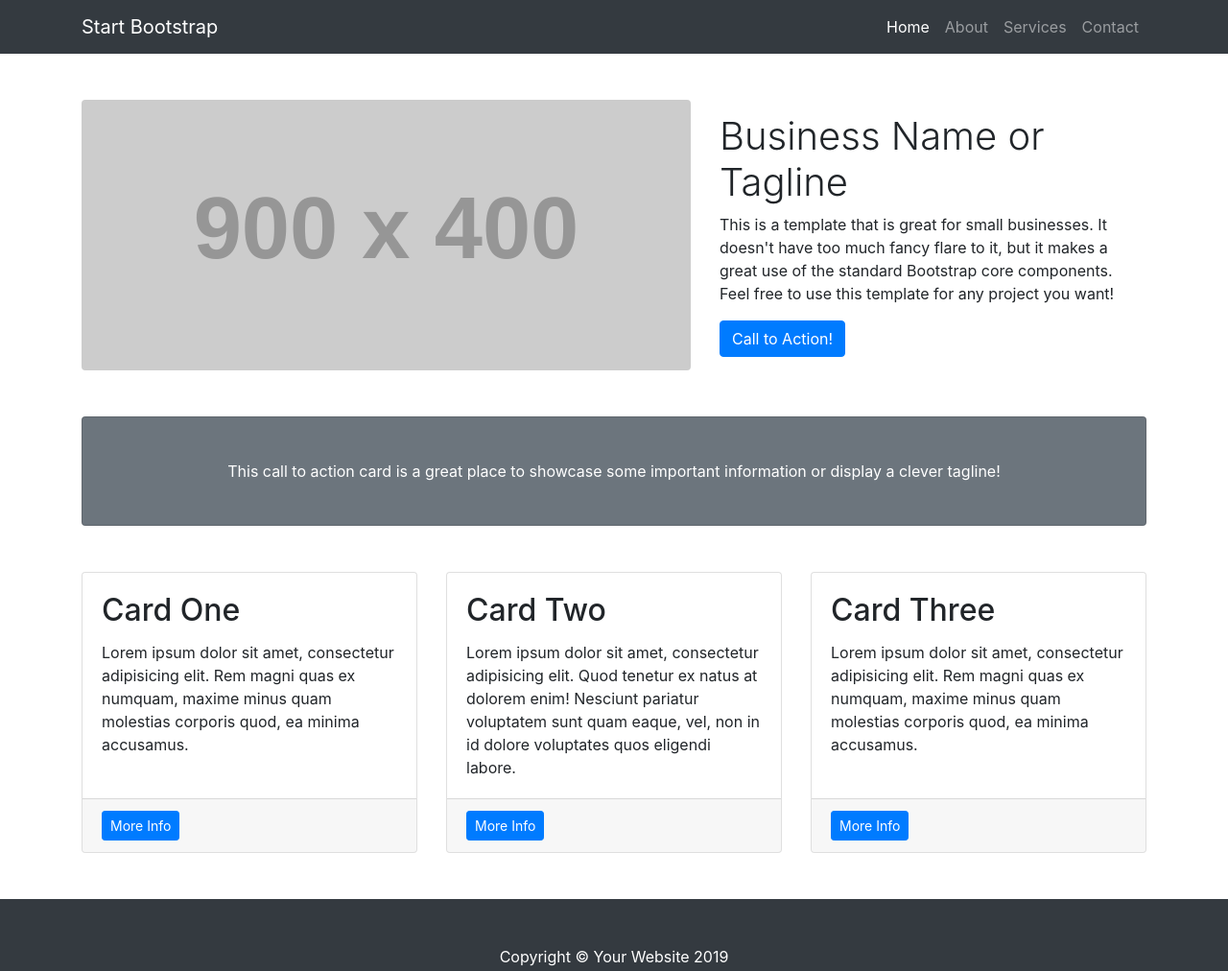
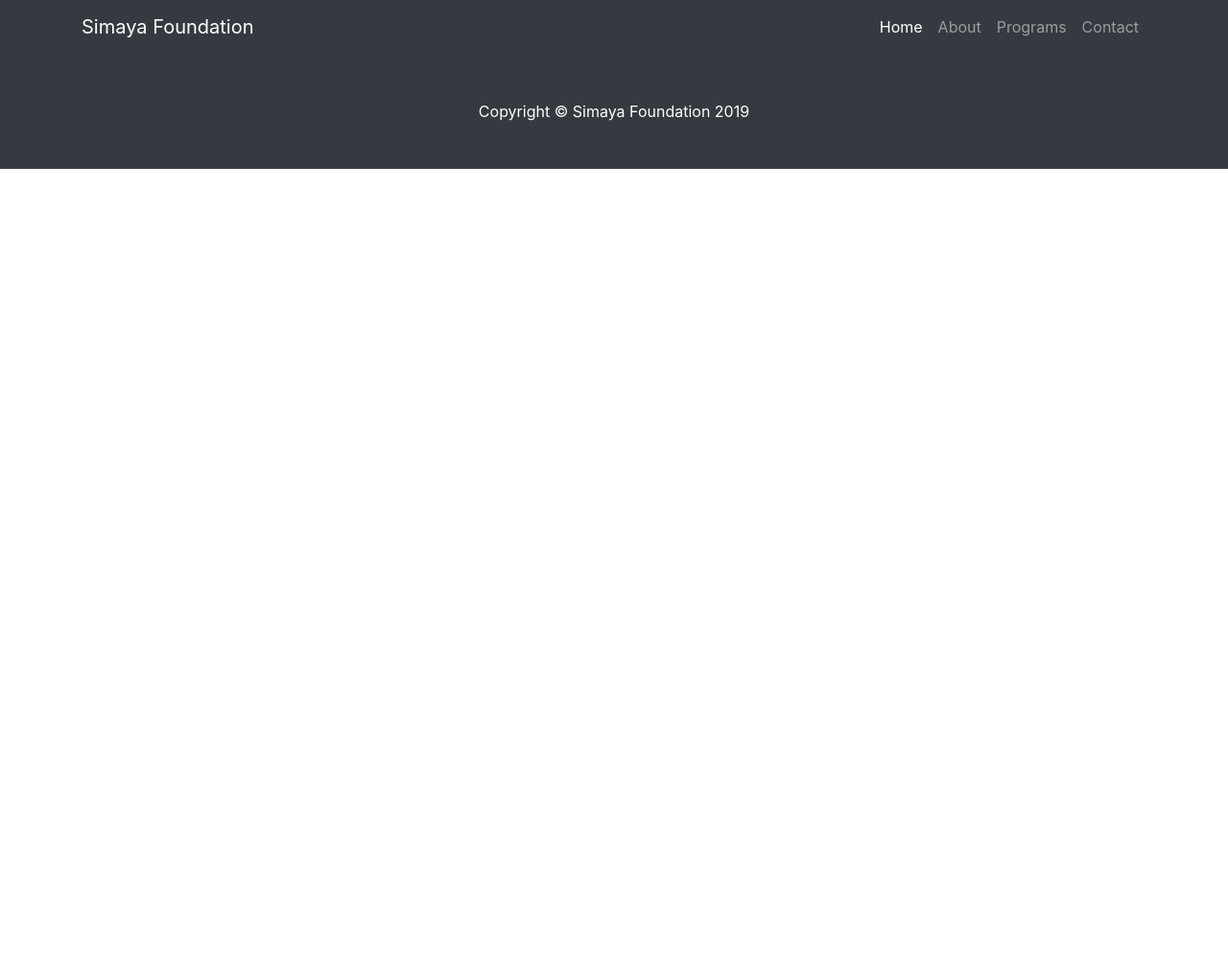
Before and after one commit to kbosland/SimayaWeb, a website: page index.html in a window 1280 px wide. Shown: the whole page at 96% size. After the commit the page ends 800 px from the top, so only its background shows below. Drawn offline with Linux system fonts and the light colour scheme; placeholder pictures from the web are drawn by us.

Commit message:
Started bootstrap

```diff
--- a/index.html
+++ b/index.html
@@ -8,7 +8,8 @@
   <meta name="description" content="">
   <meta name="author" content="">
 
-  <title>Small Business - Start Bootstrap Template</title>
+  <title>Simaya Foundation</title>
+  <link rel="shortcut icon" href="images/icon.png" />
 
   <!-- Bootstrap core CSS -->
   <link href="vendor/bootstrap/css/bootstrap.min.css" rel="stylesheet">
@@ -20,10 +21,10 @@
 
 <body>
 
-  <!-- Navigation -->
+
   <nav class="navbar navbar-expand-lg navbar-dark bg-dark fixed-top">
     <div class="container">
-      <a class="navbar-brand" href="#">Start Bootstrap</a>
+      <a class="navbar-brand" href="#">Simaya Foundation</a>
       <button class="navbar-toggler" type="button" data-toggle="collapse" data-target="#navbarResponsive" aria-controls="navbarResponsive" aria-expanded="false" aria-label="Toggle navigation">
         <span class="navbar-toggler-icon"></span>
       </button>
@@ -38,7 +39,7 @@
             <a class="nav-link" href="#">About</a>
           </li>
           <li class="nav-item">
-            <a class="nav-link" href="#">Services</a>
+            <a class="nav-link" href="#">Programs</a>
           </li>
           <li class="nav-item">
             <a class="nav-link" href="#">Contact</a>
@@ -48,32 +49,28 @@
     </div>
   </nav>
 
-  <!-- Page Content -->
+    <!--
+
+
   <div class="container">
 
-    <!-- Heading Row -->
     <div class="row align-items-center my-5">
       <div class="col-lg-7">
         <img class="img-fluid rounded mb-4 mb-lg-0" src="http://placehold.it/900x400" alt="">
       </div>
-      <!-- /.col-lg-8 -->
       <div class="col-lg-5">
         <h1 class="font-weight-light">Business Name or Tagline</h1>
         <p>This is a template that is great for small businesses. It doesn't have too much fancy flare to it, but it makes a great use of the standard Bootstrap core components. Feel free to use this template for any project you want!</p>
         <a class="btn btn-primary" href="#">Call to Action!</a>
       </div>
-      <!-- /.col-md-4 -->
     </div>
-    <!-- /.row -->
 
-    <!-- Call to Action Well -->
     <div class="card text-white bg-secondary my-5 py-4 text-center">
       <div class="card-body">
         <p class="text-white m-0">This call to action card is a great place to showcase some important information or display a clever tagline!</p>
       </div>
     </div>
 
-    <!-- Content Row -->
     <div class="row">
       <div class="col-md-4 mb-5">
         <div class="card h-100">
@@ -86,7 +83,7 @@
           </div>
         </div>
       </div>
-      <!-- /.col-md-4 -->
+
       <div class="col-md-4 mb-5">
         <div class="card h-100">
           <div class="card-body">
@@ -98,7 +95,8 @@
           </div>
         </div>
       </div>
-      <!-- /.col-md-4 -->
+
+
       <div class="col-md-4 mb-5">
         <div class="card h-100">
           <div class="card-body">
@@ -110,23 +108,21 @@
           </div>
         </div>
       </div>
-      <!-- /.col-md-4 -->
+
 
     </div>
-    <!-- /.row -->
 
   </div>
-  <!-- /.container -->
 
-  <!-- Footer -->
+
+-->
+
   <footer class="py-5 bg-dark">
     <div class="container">
-      <p class="m-0 text-center text-white">Copyright &copy; Your Website 2019</p>
+      <p class="m-0 text-center text-white">Copyright &copy; Simaya Foundation 2019</p>
     </div>
-    <!-- /.container -->
   </footer>
 
-  <!-- Bootstrap core JavaScript -->
   <script src="vendor/jquery/jquery.min.js"></script>
   <script src="vendor/bootstrap/js/bootstrap.bundle.min.js"></script>
 
```
Also changed, not shown: images/icon.png (added).
